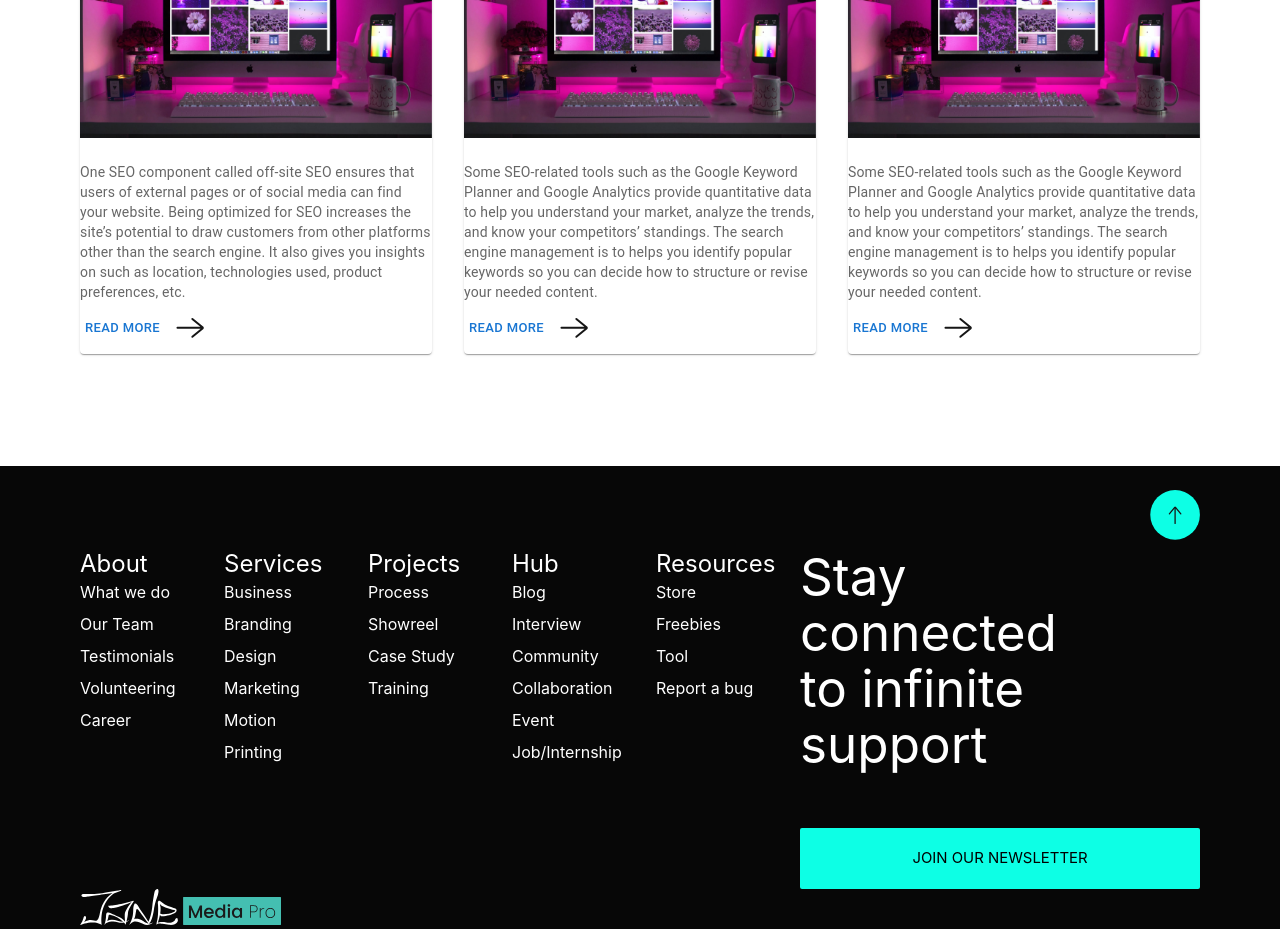
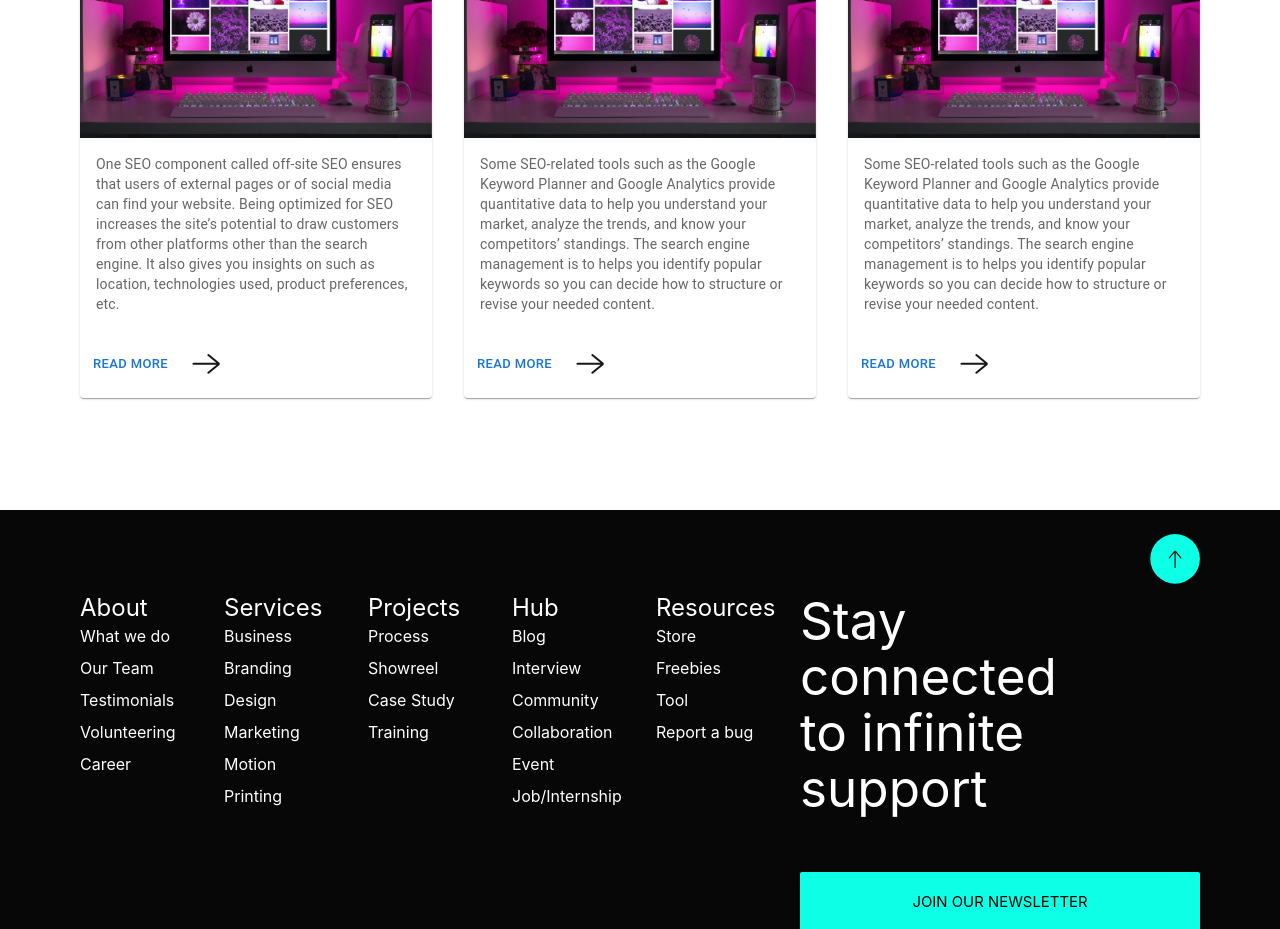
Before and after one commit to jadeoflagos/jademediapro, a Next.js app: page /projects in a window 1280 px wide. Shown: the part 1220-2149 px from the top of the page. Built offline with nearby package versions, Linux system fonts and the light colour scheme.

Commit message:
style: landing page

```diff
--- a/components/PostCard.jsx
+++ b/components/PostCard.jsx
@@ -43,8 +43,13 @@ export default function PostCard({
           </Typography>
         </div>
       </div>
-
-      <div className="mt-6">
+      {/* <CardMedia
+        component="img"
+        height="140"
+        image="/images/computer.png"
+        alt="green iguana"
+      /> */}
+      <CardContent>
         <Typography
           variant="body2"
           color="text.secondary"
@@ -52,13 +57,15 @@ export default function PostCard({
         >
           {desc}
         </Typography>
-      </div>
+      </CardContent>
+      <CardActions>
         <Button size="small" className="text-black">
           Read More
         </Button>
         <IconButton aria-label="add to favorites">
           <ArrowIcon />
         </IconButton>
+      </CardActions>
     </Card>
   );
 }
```
Lines whose indentation alone changed are shown as unchanged.
